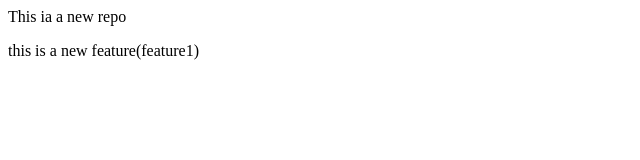
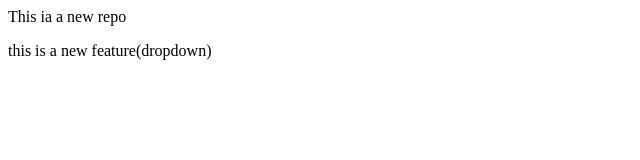
Before and after one commit to BhanushreeK19/LocalRepo, a plain HTML site: page index.html in a window 1280 px wide. Shown: the full height of the page, 0-640 px from the left. Drawn offline with Linux system fonts and the light colour scheme.

Commit message:
add dropdown

```diff
--- a/index.html
+++ b/index.html
@@ -1,2 +1,2 @@
 <p>This ia a new repo</p>
-<p>this is a new feature(feature1)</p>
+<p>this is a new feature(dropdown)</p>
```
